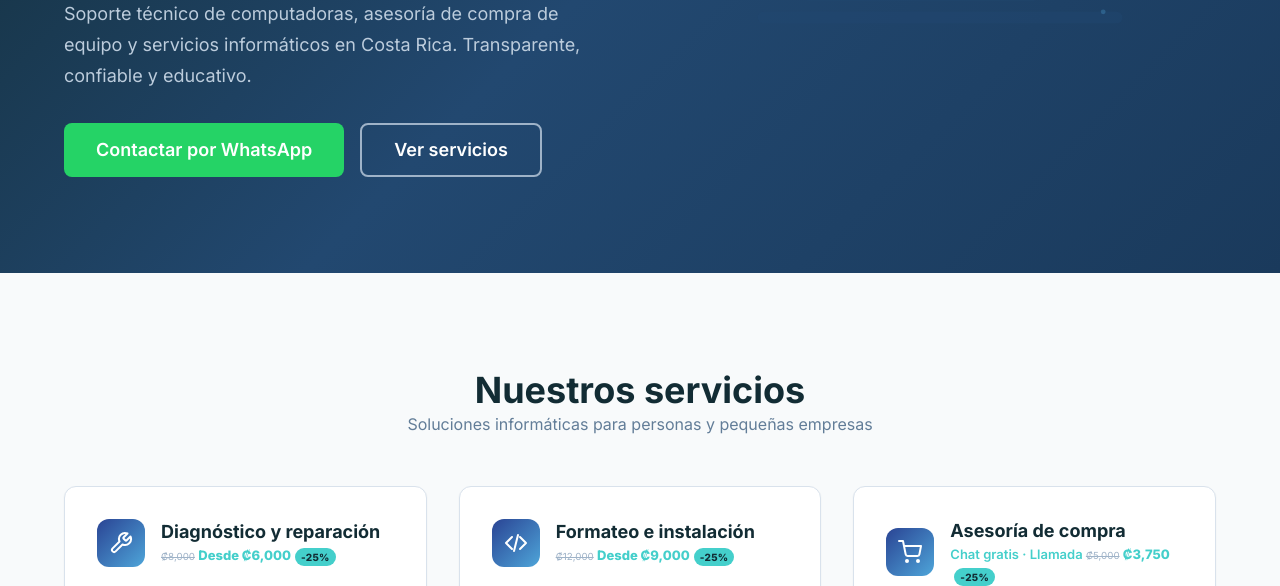
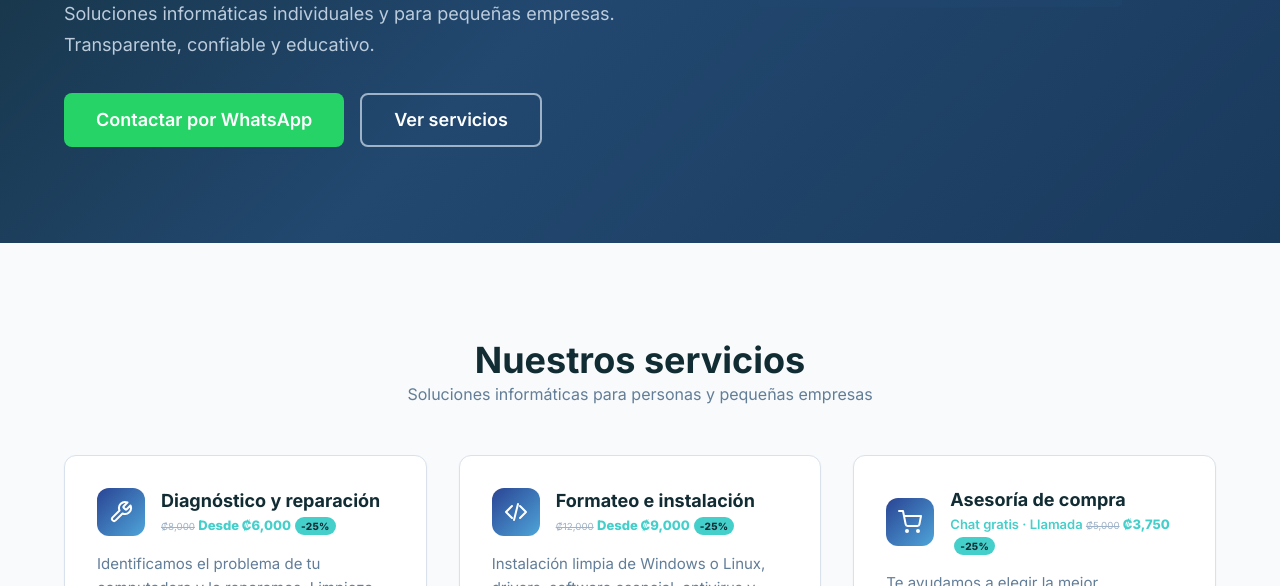
Before and after one commit to DodanimJR/teknika, an Astro site: page / in a window 1280 px wide. Shown: the part 514-1100 px from the top of the page. Built offline with nearby package versions, Linux system fonts and the light colour scheme; Astro itself is replaced by a stand-in of ours.

Commit message:
update copy

```diff
--- a/src/pages/index.astro
+++ b/src/pages/index.astro
@@ -16,11 +16,11 @@ import HeroIllustration from '../components/HeroIllustration.astro';
       <div class="hero__grid">
         <div class="hero__content">
           <span class="badge badge--cyan">Recibimos en Alajuela Centro &middot; Enviamos a todo el GAM</span>
-          <h1>Tecnología que funciona.<br /><span class="hero__accent">Soluciones que entendés.</span></h1>
-          <p class="hero__subtitle">
-            Soporte técnico de computadoras, asesoría de compra de equipo y
-            servicios informáticos en Costa Rica. Transparente, confiable y educativo.
-          </p>
+<h1>Tecnología que funciona.<br /><span class="hero__accent">Soluciones que entendés.</span></h1>
+           <p class="hero__subtitle">
+             Soluciones informáticas individuales y para pequeñas empresas.
+             Transparente, confiable y educativo.
+           </p>
           <div class="hero__actions">
             <a href="https://wa.me/50660931438?text=Hola%20Teknika%20CR%2C%20necesito%20soporte%20t%C3%A9cnico"
                class="btn btn--whatsapp btn--lg"
```
Also changed, not shown: public/img/logo-horizontal-whitelight.png (added).
